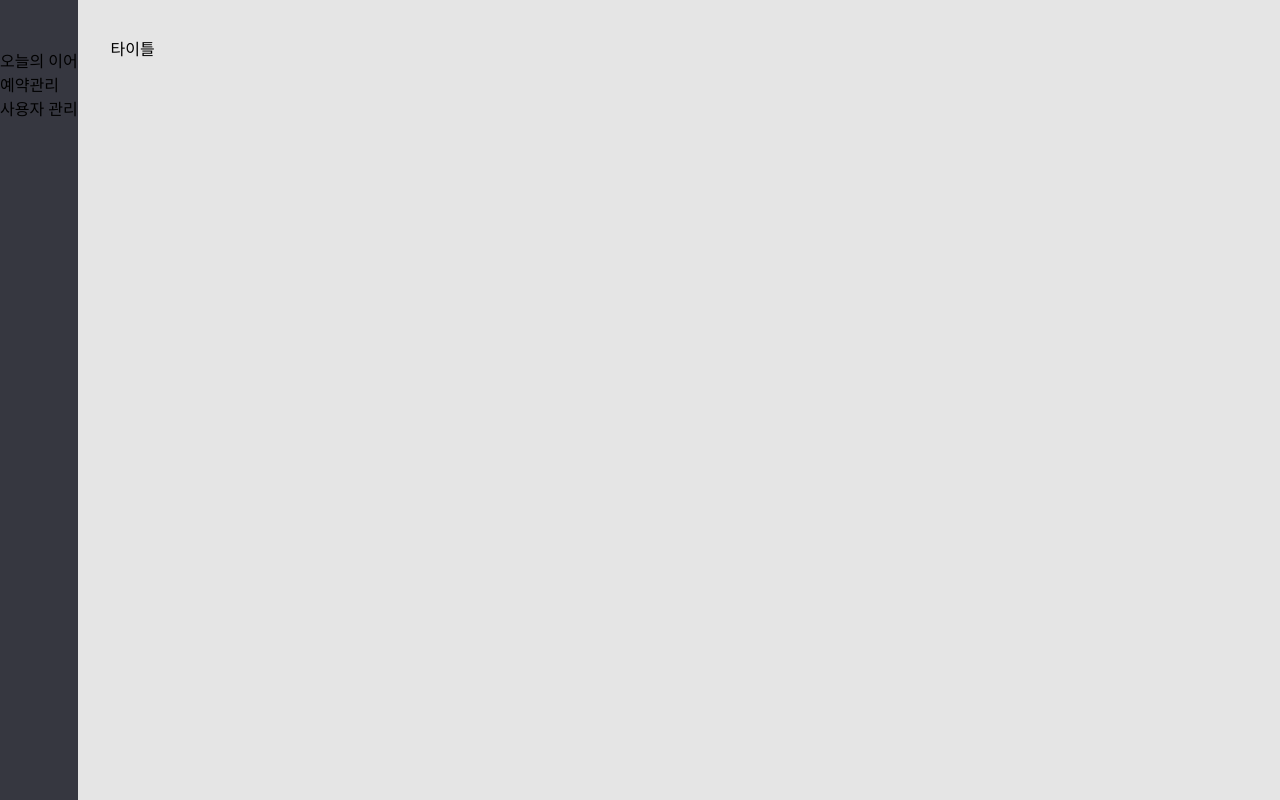
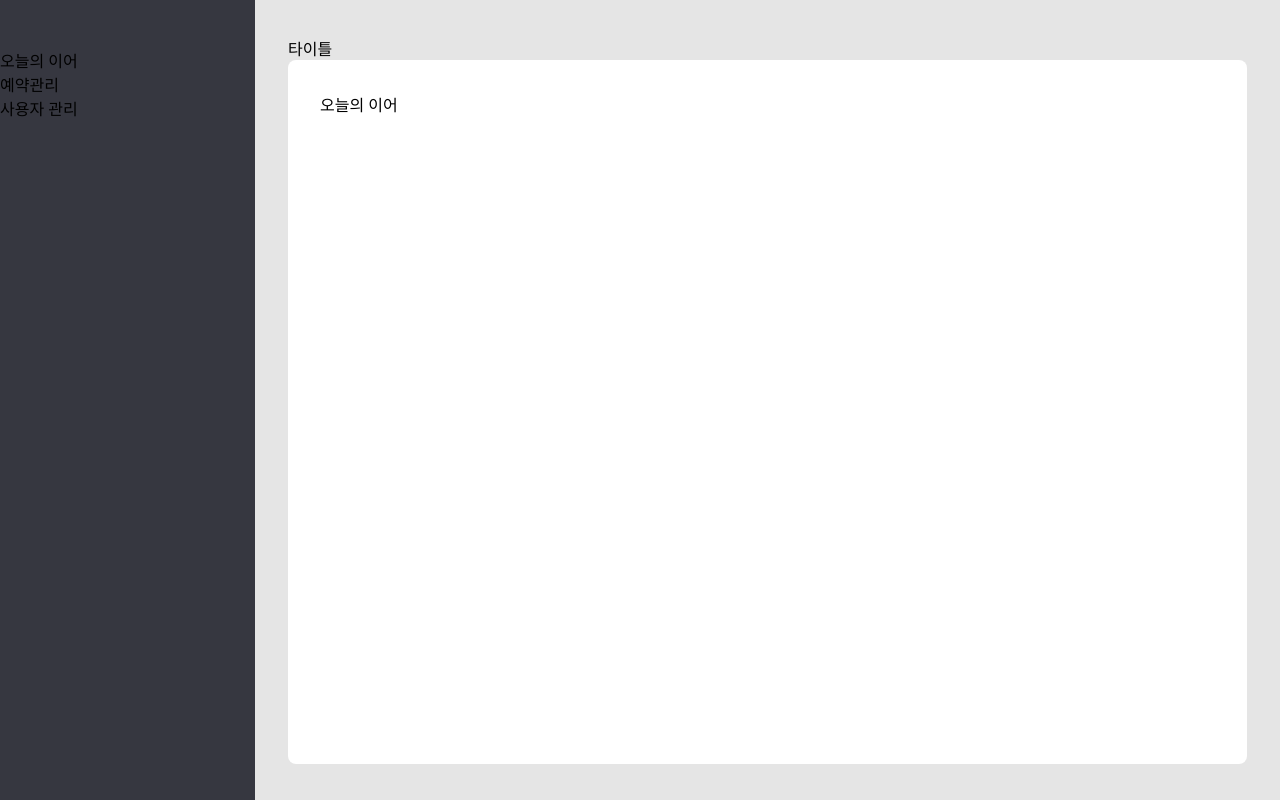
Before and after one commit to Sullivan-for-EAR/signear-web, a React (Create React App) app: page / in a window 1280 px wide. Built offline with nearby package versions, Linux system fonts and the light colour scheme.

Commit message:
글로벌 스타일 수정 및 import 경로 변경

```diff
--- a/src/App.tsx
+++ b/src/App.tsx
@@ -1,12 +1,11 @@
 import React from 'react';
-import { BrowserRouter } from 'react-router-dom';
+import { BrowserRouter, Route } from 'react-router-dom';
 
-import Flex from './components/Flex';
-import { DefaultLayoutProvider } from './templates/DefaultLayout';
-import DefaultSidebar from './components/DefaultSidebar';
-import Box from './components/Box';
+import Flex from '@/components/Flex';
+import { DefaultLayoutProvider } from '@/templates/DefaultLayout';
+import DefaultSidebar from '@/components/DefaultSidebar';
 
-import TodayEars from './pages/todayEars';
+import TodayEars from '@/pages/todayEars';
 
 const App: React.FC = () => {
   return (
@@ -14,9 +13,9 @@ const App: React.FC = () => {
       <DefaultLayoutProvider>
         <DefaultSidebar />
         <BrowserRouter>
-          <Box p="36px 33px">
-            <TodayEars />
-          </Box>
+          <Flex p="36px 33px" flex="1 0 auto">
+            <Route path="/" exact component={TodayEars} />
+          </Flex>
         </BrowserRouter>
       </DefaultLayoutProvider>
     </Flex>
--- a/src/components/DefaultSidebar/index.tsx
+++ b/src/components/DefaultSidebar/index.tsx
@@ -1,9 +1,14 @@
 import React from 'react';
-import Flex from '../Flex';
-import Box from '../Box';
+import Flex from '@/components/Flex';
+import Box from '@/components/Box';
 const DefaultSidebar: React.FC = () => {
   return (
-    <Flex flexDirection="column" backgroundColor="#363740" py="48px">
+    <Flex
+      flexDirection="column"
+      backgroundColor="#363740"
+      py="48px"
+      minWidth="255px"
+    >
       <Box>오늘의 이어</Box>
       <Box>예약관리</Box>
       <Box>사용자 관리</Box>
--- a/src/components/Flex/index.tsx
+++ b/src/components/Flex/index.tsx
@@ -1,6 +1,6 @@
 import styled from 'styled-components';
 
-import Box, { BoxProps } from '../../components/Box';
+import Box, { BoxProps } from '@/components/Box';
 
 const Flex = styled(Box)<BoxProps>({
   display: 'flex',
--- /dev/null
+++ b/src/components/TableContent/index.tsx
@@ -0,0 +1,22 @@
+import React from 'react';
+import Flex from '@/components/Flex';
+import Box from '@/components/Box';
+
+interface TableContentProps {
+  title: string;
+}
+
+const TableContent: React.FC<TableContentProps> = ({ title }) => {
+  return (
+    <Flex
+      flexDirection="column"
+      backgroundColor="white"
+      flex="1 0 auto"
+      borderRadius="8px"
+    >
+      <Box m="32px">{title}</Box>
+    </Flex>
+  );
+};
+
+export default TableContent;
--- a/src/index.tsx
+++ b/src/index.tsx
@@ -1,7 +1,7 @@
 import React from 'react';
 import { render } from 'react-dom';
 import App from './App';
-import GlobalStyle from './styles/GlobalStyle';
+import GlobalStyle from '@/styles/GlobalStyle';
 
 render(
   <>
--- a/src/pages/todayEars/index.tsx
+++ b/src/pages/todayEars/index.tsx
@@ -1,7 +1,15 @@
 import React from 'react';
+import Box from '@/components/Box';
+import Flex from '@/components/Flex';
+import TableContent from '@/components/TableContent';
 
 const TodayEars: React.FC = () => {
-  return <div>타이틀</div>;
+  return (
+    <Flex flexDirection="column" flex="1">
+      <Box>타이틀</Box>
+      <TableContent title="오늘의 이어" />
+    </Flex>
+  );
 };
 
 export default TodayEars;
--- a/src/styles/GlobalStyle.ts
+++ b/src/styles/GlobalStyle.ts
@@ -17,6 +17,10 @@ const GlobalStyle = createGlobalStyle`
     min-height: 100vh;
     margin: 0;
     background-color: #E5E5E5;
+  }
+
+  #root {
+    flex: 1;
   }
 
   svg, img {
--- a/tsconfig.json
+++ b/tsconfig.json
@@ -19,7 +19,10 @@
     "isolatedModules": true,
     "noEmit": true,
     "jsx": "react",
-    "noFallthroughCasesInSwitch": true
+    "noFallthroughCasesInSwitch": true,
+    "paths": {
+      "@/*": ["../src/*"]
+    }
   },
   "include": [
     "react-app-env.d.ts",
```
